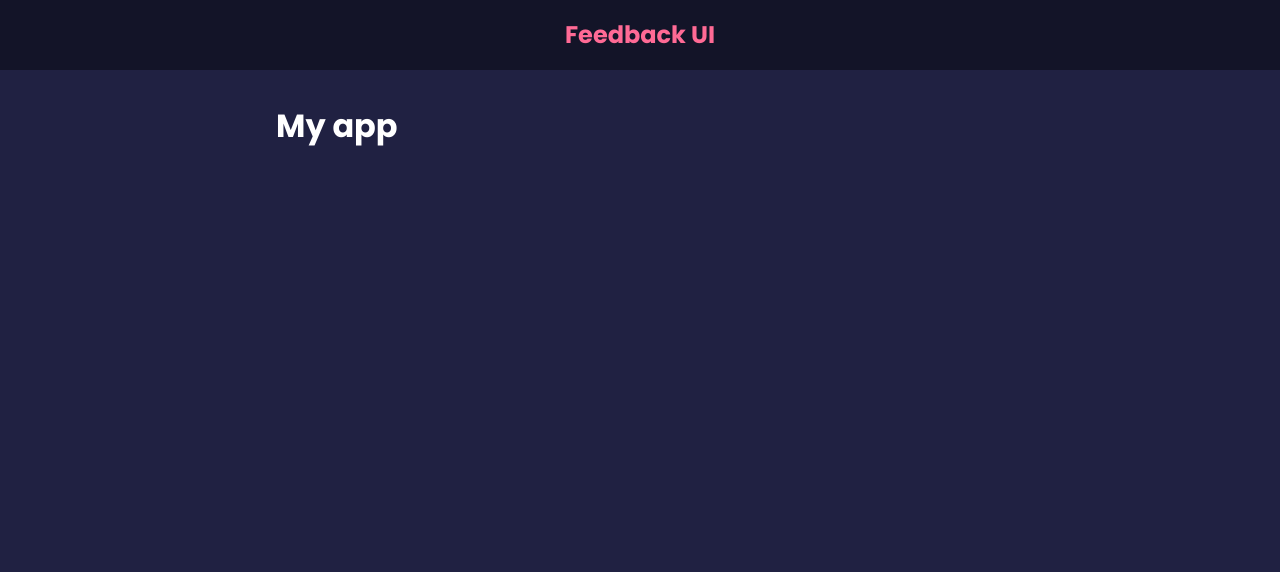
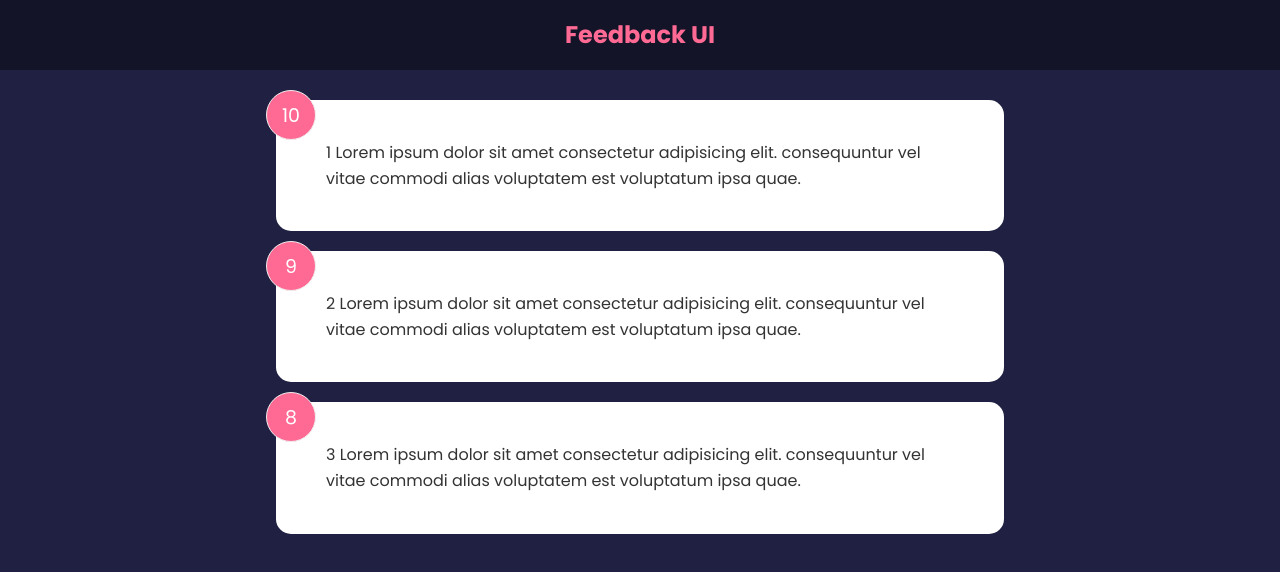
Before and after one commit to mabillama/react-feedback-UI, a React (Create React App) app: page / in a window 1280 px wide. Shown: the top 572 px of the page. Built offline with nearby package versions, Linux system fonts and the light colour scheme.

Commit message:
List logic for feedback items implemented

```diff
--- a/src/App.js
+++ b/src/App.js
@@ -1,11 +1,17 @@
+import { useState } from "react";
+
 import Header from "./components/Header";
+import FeedbackData from "./data/FeedbackData";
+import FeedbackList from "./components/FeedbackList";
 
 function App() {
+  const [feedback, setFeedback] = useState(FeedbackData);
+
   return (
     <>
       <Header />
       <div className="container">
-        <h1>My app</h1>
+        <FeedbackList feedback={feedback} />
       </div>
     </>
   );
--- /dev/null
+++ b/src/components/FeedbackItem.jsx
@@ -0,0 +1,9 @@
+function FeedbackItem({ item }) {
+  return (
+    <div className="card">
+      <div className="num-display">{item.rating}</div>
+      <div className="text-display">{item.text}</div>
+    </div>
+  );
+}
+export default FeedbackItem;
--- /dev/null
+++ b/src/components/FeedbackList.jsx
@@ -0,0 +1,18 @@
+import React from "react";
+import FeedbackItem from "./FeedbackItem";
+
+function FeedbackList({ feedback }) {
+  if (!feedback || feedback.length === 0) {
+    return <p>No feedback yet</p>;
+  }
+
+  return (
+    <div className="feedback-list">
+      {feedback.map((item) => (
+        <FeedbackItem key={item.id} item={item} />
+      ))}
+    </div>
+  );
+}
+
+export default FeedbackList;
--- /dev/null
+++ b/src/data/FeedbackData.js
@@ -0,0 +1,19 @@
+const FeedbackData = [
+  {
+    id: 1,
+    rating: 10,
+    text: "1 Lorem ipsum dolor sit amet consectetur adipisicing elit. consequuntur vel vitae commodi alias voluptatem est voluptatum ipsa quae.",
+  },
+  {
+    id: 2,
+    rating: 9,
+    text: "2 Lorem ipsum dolor sit amet consectetur adipisicing elit. consequuntur vel vitae commodi alias voluptatem est voluptatum ipsa quae.",
+  },
+  {
+    id: 3,
+    rating: 8,
+    text: "3 Lorem ipsum dolor sit amet consectetur adipisicing elit. consequuntur vel vitae commodi alias voluptatem est voluptatum ipsa quae.",
+  },
+];
+
+export default FeedbackData;
```
